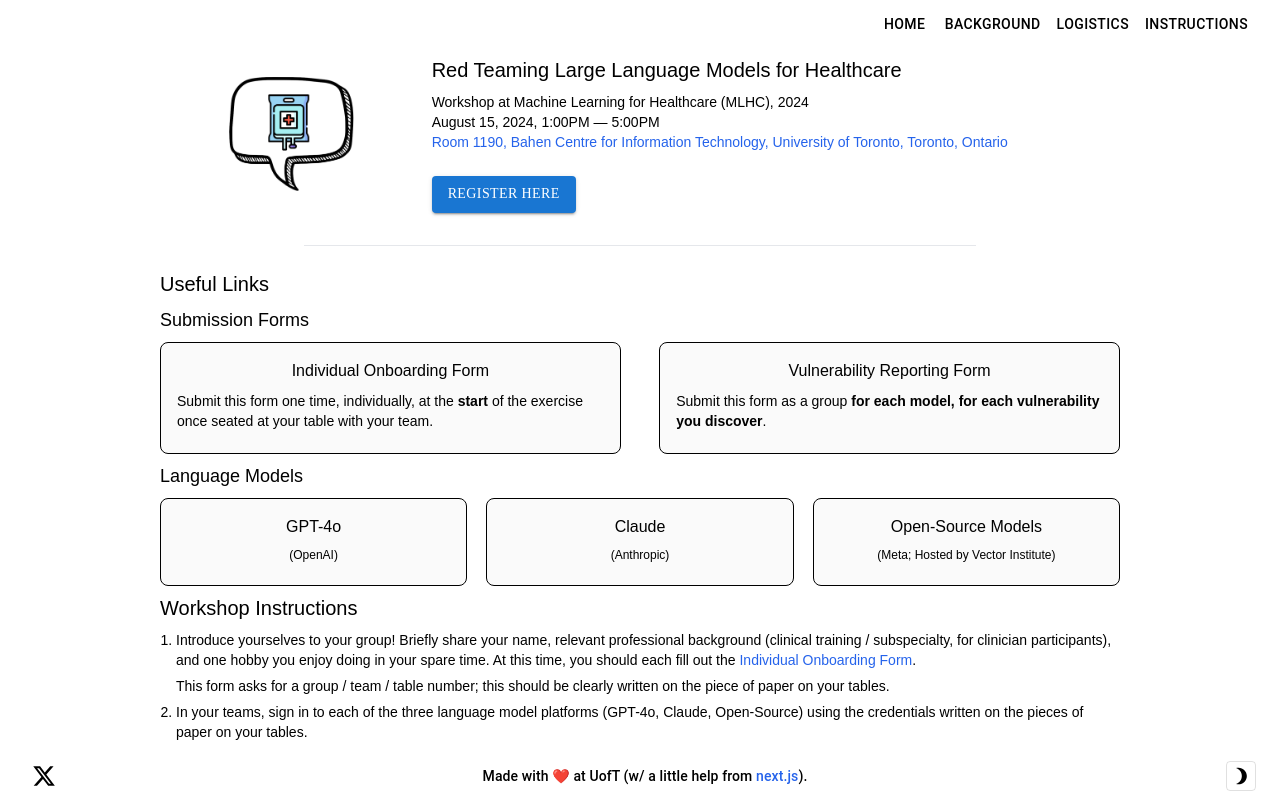
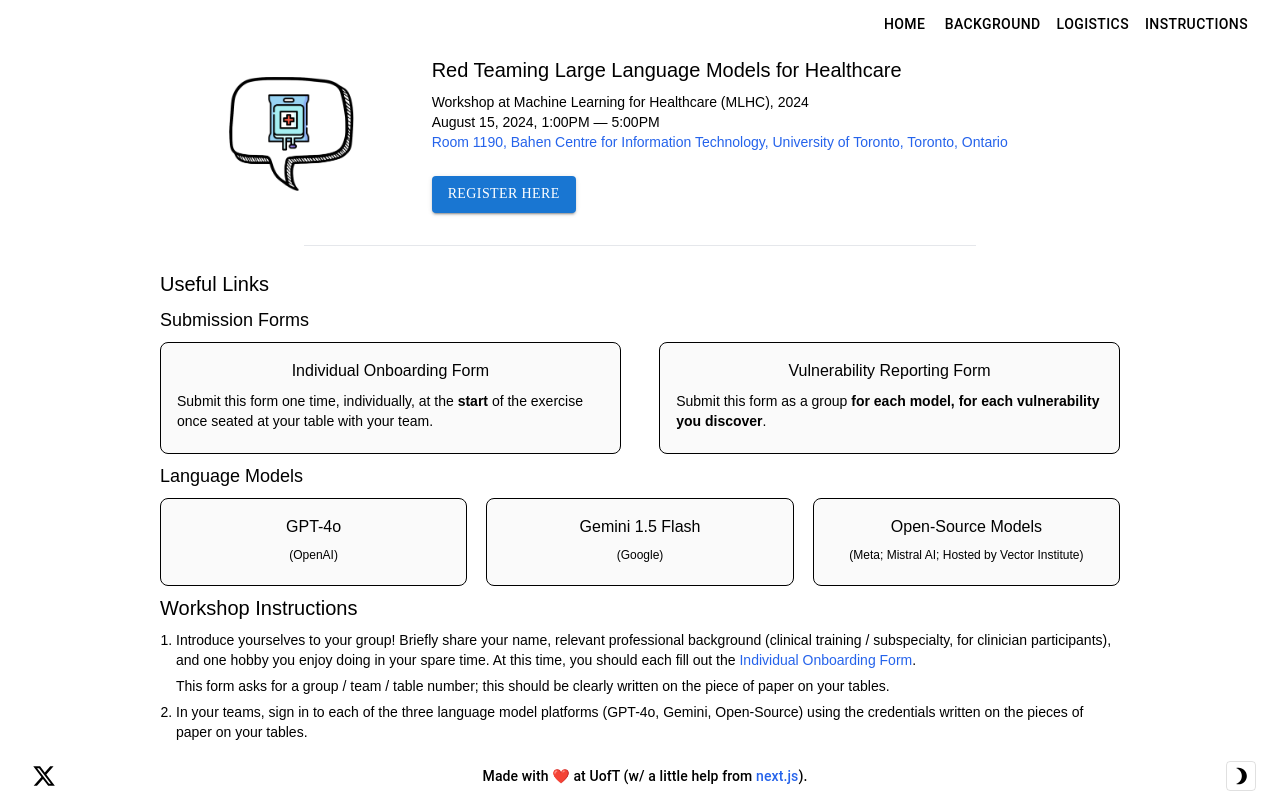
Before and after one commit to redteamingforhealth/redteamingforhealth.github.io, a Next.js app: page /instructions in a window 1280 px wide. Shown: the top 798 px of the page. Built offline with nearby package versions, Linux system fonts and the light colour scheme; some icons are missing; a web font is replaced by a local one.

Commit message:
instructions updated

```diff
--- a/pages/instructions.tsx
+++ b/pages/instructions.tsx
@@ -154,7 +154,7 @@
           <h3 style={{paddingBottom: "8px", paddingTop: "8px"}} className="text-lg">Language Models</h3>
 
           <Box display="flex" justifyContent="space-between" alignItems="center">
-            <a href="https://google.com" style={{ textDecoration: 'none', width: '32%' }}>
+            <a href="https://chatgpt.com" style={{ textDecoration: 'none', width: '32%' }}>
               <Box
                 sx={{
                   padding: 2,
@@ -175,7 +175,7 @@
               </Box>
             </a>
 
-            <a href="https://google.com" style={{ textDecoration: 'none', width: '32%' }}>
+            <a href="https://gemini.google.com/" style={{ textDecoration: 'none', width: '32%' }}>
               <Box
                 sx={{
                   padding: 2,
@@ -191,12 +191,12 @@
                   },
                 }}
               >
-                <h3 style={{ paddingBottom: '8px', textAlign: 'center' }} className="text-md">Claude</h3>
-                <p style={{ paddingBottom: '6px', textAlign: 'center'  }} className="text-xs">(Anthropic)</p>
+                <h3 style={{ paddingBottom: '8px', textAlign: 'center' }} className="text-md">Gemini 1.5 Flash</h3>
+                <p style={{ paddingBottom: '6px', textAlign: 'center'  }} className="text-xs">(Google)</p>
               </Box>
             </a>
 
-            <a href="https://google.com" style={{ textDecoration: 'none', width: '32%' }}>
+            <a href="https://mlhc.vectorinstitute.ai/" style={{ textDecoration: 'none', width: '32%' }}>
               <Box
                 sx={{
                   padding: 2,
@@ -213,7 +213,7 @@
                 }}
               >
                 <h3 style={{ paddingBottom: '8px', textAlign: 'center' }} className="text-md">Open-Source Models</h3>
-                <p style={{ paddingBottom: '6px', textAlign: 'center'  }} className="text-xs">(Meta; Hosted by Vector Institute)</p>
+                <p style={{ paddingBottom: '6px', textAlign: 'center'  }} className="text-xs">(Meta; Mistral AI; Hosted by Vector Institute)</p>
               </Box>
             </a>
           </Box>
@@ -226,7 +226,7 @@
             <br></br>
             <div style={{paddingTop: '6px'}}>This form asks for a group / team / table number; this should be clearly written on the piece of paper on your tables.</div>
             </li>
-            <li className="text-sm" style={{paddingBottom: '6px'}}>In your teams, sign in to each of the three language model platforms (GPT-4o, Claude, Open-Source) using the credentials written on the pieces of paper on your tables.</li>
+            <li className="text-sm" style={{paddingBottom: '6px'}}>In your teams, sign in to each of the three language model platforms (GPT-4o, Gemini, Open-Source) using the credentials written on the pieces of paper on your tables.</li>
             <li className="text-sm" style={{paddingBottom: '6px'}}>In your teams, take 10-15 minutes to get acquainted with one or more of the language models (we recommend GPT-4o for this warmup). Here are a few suggestions for exercises to try:
               <ul style={{paddingLeft: '15px'}}>
                 <li style={{listStyleType: 'disc', paddingBottom: '6px'}}>
```
